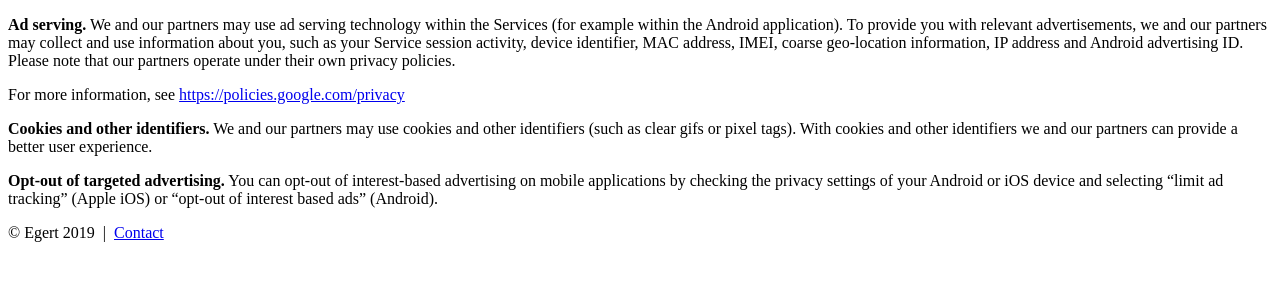
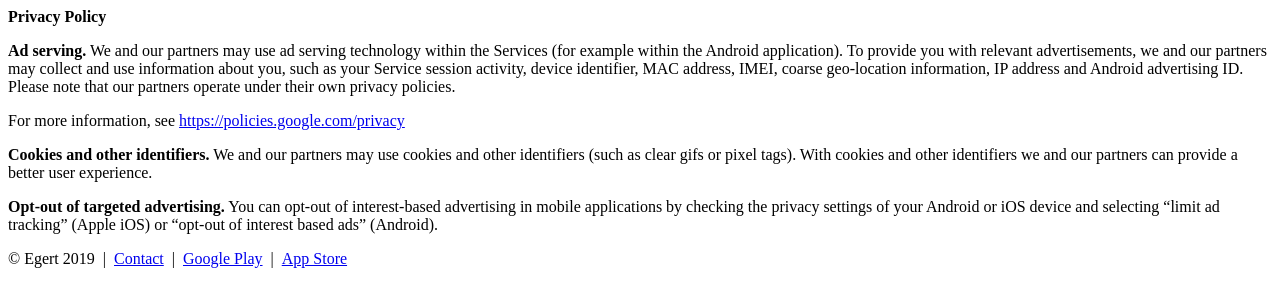
Before and after one commit to egertapps/egertapps.github.io, a plain HTML site: page pp.html in a window 1280 px wide. Drawn offline with Linux system fonts and the light colour scheme.

Commit message:
Update pp.html

```diff
--- a/pp.html
+++ b/pp.html
@@ -15,6 +15,8 @@
 
 <body>
 
+	<b>Privacy Policy</b><br>
+
 	<p>
 	<b>Ad serving.</b> We and our partners may use ad serving technology within the Services (for example within the Android application).
 	To provide you with relevant advertisements, we and our partners may collect and use information about you, such as your Service session activity, device identifier, MAC address, IMEI, coarse geo-location information, IP address and Android advertising ID.
@@ -30,11 +32,11 @@
 	</p>
 
 	<p>
-	<b>Opt-out of targeted advertising.</b> You can opt-out of interest-based advertising on mobile applications by checking the privacy settings of your Android or iOS device and selecting “limit ad tracking” (Apple iOS) or “opt-out of interest based ads” (Android).
+	<b>Opt-out of targeted advertising.</b> You can opt-out of interest-based advertising in mobile applications by checking the privacy settings of your Android or iOS device and selecting “limit ad tracking” (Apple iOS) or “opt-out of interest based ads” (Android).
 	</p>
 
 	<p>
-	&#169; Egert 2019&nbsp;&nbsp;|&nbsp;&nbsp;<a href="mailto:egert.estonia@gmail.com">Contact</a><br>
+	&#169; Egert 2019&nbsp;&nbsp;|&nbsp;&nbsp;<a href="mailto:egert.estonia@gmail.com">Contact</a>&nbsp;&nbsp;|&nbsp;&nbsp;<a href="https://play.google.com/store/apps/developer?id=Egert">Google Play</a>&nbsp;&nbsp;|&nbsp;&nbsp;<a href="https://apps.apple.com/developer/egert-olger-lattemaa/id795541184">App Store</a>
 	</p>
 
 </body>
```
